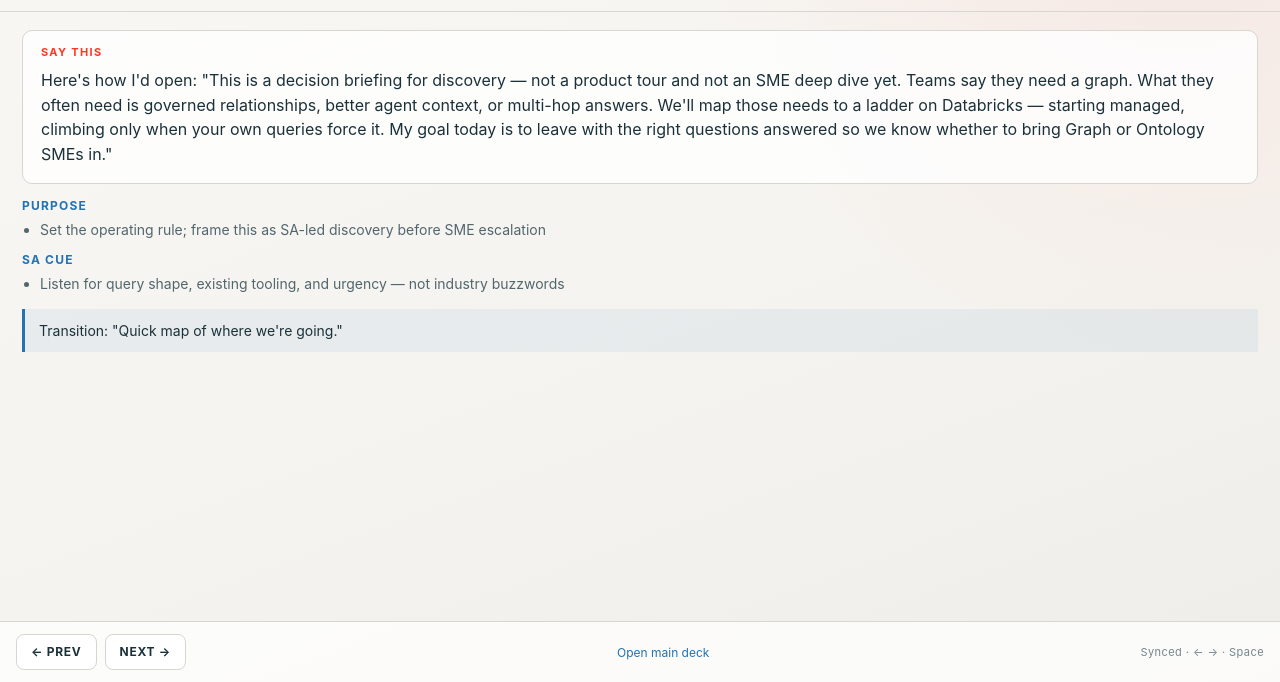
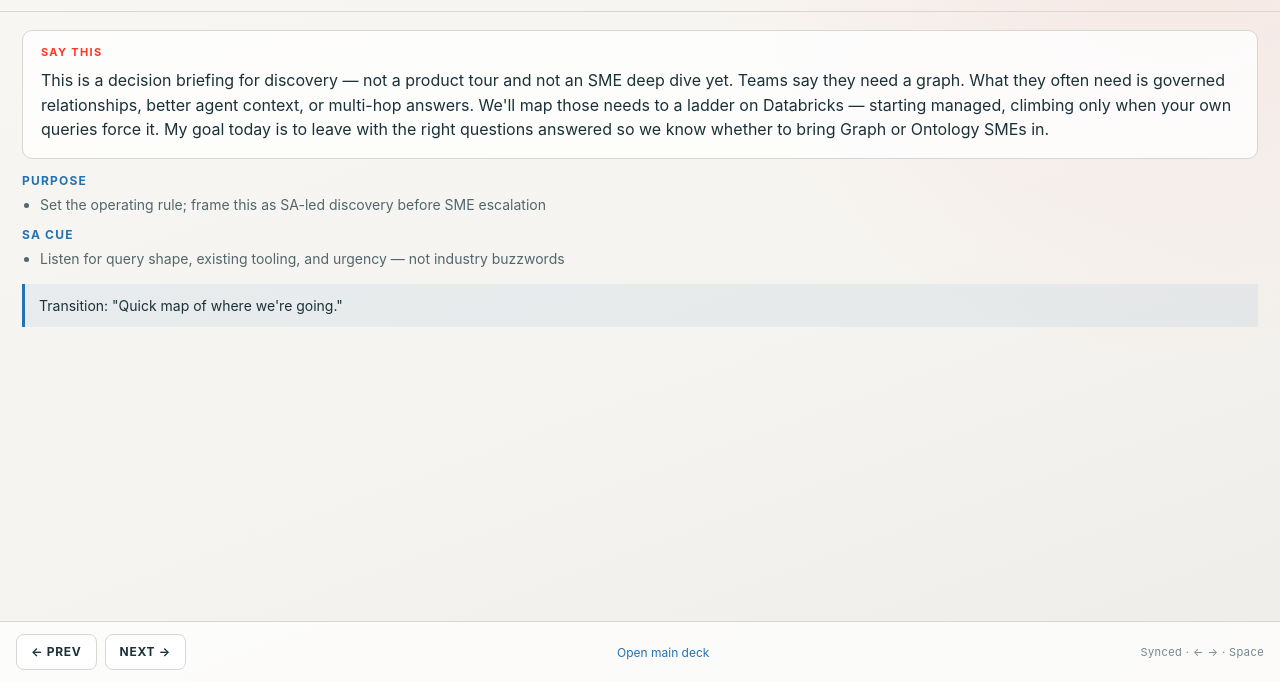
Before and after one commit to chris-messer/graph-sme, a plain HTML site: page graph-sme-speaker-notes.html in a window 1280 px wide. Shown: the part 118-800 px from the top of the page. Drawn offline with Linux system fonts and the light colour scheme.

Commit message:
Remove meta openers from speaker-notes say fields.
Spoken notes now start with what the presenter says to the room instead of "Here's how I'd say/open" wrappers.

```diff
--- a/graph-sme-speaker-notes.html
+++ b/graph-sme-speaker-notes.html
@@ -99,7 +99,7 @@
         {
           title: 'Title',
           onscreen: 'Roadmap to Graph — match need to lowest rung, climb only with proof.',
-          say: 'Here\'s how I\'d open: "This is a decision briefing for discovery — not a product tour and not an SME deep dive yet. Teams say they need a graph. What they often need is governed relationships, better agent context, or multi-hop answers. We\'ll map those needs to a ladder on Databricks — starting managed, climbing only when your own queries force it. My goal today is to leave with the right questions answered so we know whether to bring Graph or Ontology SMEs in."',
+          say: 'This is a decision briefing for discovery — not a product tour and not an SME deep dive yet. Teams say they need a graph. What they often need is governed relationships, better agent context, or multi-hop answers. We\'ll map those needs to a ladder on Databricks — starting managed, climbing only when your own queries force it. My goal today is to leave with the right questions answered so we know whether to bring Graph or Ontology SMEs in.',
           bullets: [
             ['Purpose', ['Set the operating rule; frame this as SA-led discovery before SME escalation']],
             ['SA cue', ['Listen for query shape, existing tooling, and urgency — not industry buzzwords']],
@@ -119,7 +119,7 @@
         {
           title: 'What customers want',
           onscreen: 'Three metrics: 2 families, managed path first, 3 query shapes.',
-          say: 'Here\'s how I\'d say it: "Graph databases and graph virtualization are real categories. Knowledge graphs sit beside them as organizational understanding rendered as interconnected data. In the field, most teams are satisfied with ontology-enriched Genie and a knowledge explorer for agents — not a net-new graph estate. When they do need graph, it\'s usually because of the query shape: algorithms, deep traversal, or structural learning — not because the industry vertical is labeled fraud or supply chain."',
+          say: 'Graph databases and graph virtualization are real categories. Knowledge graphs sit beside them as organizational understanding rendered as interconnected data. In the field, most teams are satisfied with ontology-enriched Genie and a knowledge explorer for agents — not a net-new graph estate. When they do need graph, it\'s usually because of the query shape: algorithms, deep traversal, or structural learning — not because the industry vertical is labeled fraud or supply chain.',
           bullets: [
             ['Purpose', ['Reframe "we need Neo4j" into "what query shape fails today?"']],
             ['Discovery', [
@@ -133,7 +133,7 @@
         {
           title: 'Graph 101',
           onscreen: 'Interactive force graph; hop controls and clickable seed; drag to reposition.',
-          say: 'Here\'s how I\'d say it: "A graph is two sets — entities and relationships. Degree is how busy a node is. A hop is one edge; traversal is walking a path. The trick behind this whole briefing: in the lakehouse the graph is an edge table. Subject, predicate, object. There is no separate magic structure you have to stand up first."',
+          say: 'A graph is two sets — entities and relationships. Degree is how busy a node is. A hop is one edge; traversal is walking a path. The trick behind this whole briefing: in the lakehouse the graph is an edge table. Subject, predicate, object. There is no separate magic structure you have to stand up first.',
           bullets: [
             ['Purpose', ['Demystify graph; plant the edge-table idea']],
             ['How to demo live', [
@@ -151,7 +151,7 @@
         {
           title: 'Ontology · taxonomy · KG',
           onscreen: 'Three cards with mini D3: tree, typed schema, instance network.',
-          say: 'Here\'s how I\'d say it: "Taxonomy is a classification tree. Ontology is the allowed types and rules — the schema of meaning. The knowledge graph is the instance data under that schema. That\'s why Labs splits the work: OntoBricks builds and reasons over the graph; Ontos governs the business meaning. You may need neither on day one if Genie Ontology plus the Glossary already cover the ask."',
+          say: 'Taxonomy is a classification tree. Ontology is the allowed types and rules — the schema of meaning. The knowledge graph is the instance data under that schema. That\'s why Labs splits the work: OntoBricks builds and reasons over the graph; Ontos governs the business meaning. You may need neither on day one if Genie Ontology plus the Glossary already cover the ask.',
           bullets: [
             ['Purpose', ['Separate classification, schema, and instances']],
             ['Key nuance', ['RDF/OWL when formal reasoning matters; LPG when app/analytics Cypher is the culture']],
@@ -165,7 +165,7 @@
         {
           title: 'Managed semantic path',
           onscreen: 'Four-stage flow: Genie Ontology → Glossary → Metric Views → Relationships.',
-          say: 'Here\'s how I\'d say it: "This is now a product surface. Genie Ontology builds a semantic map from tables, queries, dashboards, and docs. You steer it with Knowledge Concepts and the Unity Catalog Glossary. Metric Views give you governed metrics. Relationships is the product-native version of the edge-table pattern we\'ll talk about next. Days to enable, then curation is the work — not a six-week graph program. If this path hasn\'t been tried against your questions, escalate to SME only after that gap is clear."',
+          say: 'This is now a product surface. Genie Ontology builds a semantic map from tables, queries, dashboards, and docs. You steer it with Knowledge Concepts and the Unity Catalog Glossary. Metric Views give you governed metrics. Relationships is the product-native version of the edge-table pattern we\'ll talk about next. Days to enable, then curation is the work — not a six-week graph program. If this path hasn\'t been tried against your questions, escalate to SME only after that gap is clear.',
           bullets: [
             ['Purpose', ['Force the "have you tried the managed path?" gate before SME escalation']],
             ['Discovery', [
@@ -180,7 +180,7 @@
         {
           title: 'Complexity ladder',
           onscreen: 'Five clickable rungs; detail panel shows when / what / timeline.',
-          say: 'Here\'s how I\'d say it: "Read left to right. Rung one is managed. Rung two is an edge table into Genie — often enough for interconnectivity. Rung three standardizes on gold_triplets and puts a Supervisor and explorer on top. Rung four is when queries are genuinely graph-shaped — hop tables or Text-to-SPARQL-to-SQL. Rung five is a dedicated engine or partner database — only when benchmarks prove the simpler rungs short."',
+          say: 'Read left to right. Rung one is managed. Rung two is an edge table into Genie — often enough for interconnectivity. Rung three standardizes on gold_triplets and puts a Supervisor and explorer on top. Rung four is when queries are genuinely graph-shaped — hop tables or Text-to-SPARQL-to-SQL. Rung five is a dedicated engine or partner database — only when benchmarks prove the simpler rungs short.',
           bullets: [
             ['Purpose', ['Give them a shared language for scoping and SME escalation']],
             ['How to demo live', [
@@ -198,7 +198,7 @@
         {
           title: 'gold_triplets contract',
           onscreen: 'D3 network beside gold_triplets; row ↔ edge selection is linked.',
-          say: 'Here\'s how I\'d say it: "This table is the graph. Same contract feeds Genie, UC functions, batch algorithms, and the explorer. Teams that can land gold_triplets — agentically or with their own ETL — get the consumption layer for free."',
+          say: 'This table is the graph. Same contract feeds Genie, UC functions, batch algorithms, and the explorer. Teams that can land gold_triplets — agentically or with their own ETL — get the consumption layer for free.',
           bullets: [
             ['Purpose', ['Make the edge contract visceral; test data readiness']],
             ['How to demo live', [
@@ -217,7 +217,7 @@
         {
           title: 'Decision fork',
           onscreen: 'Prefer lakehouse edges vs when partner/OntoBricks fits.',
-          say: 'Here\'s how I\'d say it: "Default to edges on Databricks. Add a graph engine when you have existing Cypher or SPARQL apps, true sub-second high-concurrency traversal, or formal OWL reasoning. Even then, keep Delta as the system of record and sync outward so Unity Catalog remains the governance anchor. If they already run Neo4j or Stardog, that\'s an integration conversation — often SME territory."',
+          say: 'Default to edges on Databricks. Add a graph engine when you have existing Cypher or SPARQL apps, true sub-second high-concurrency traversal, or formal OWL reasoning. Even then, keep Delta as the system of record and sync outward so Unity Catalog remains the governance anchor. If they already run Neo4j or Stardog, that\'s an integration conversation — often SME territory.',
           bullets: [
             ['Purpose', ['Give an honest fork; flag when to escalate to Graph/Ontology SMEs']],
             ['Discovery', [
@@ -231,7 +231,7 @@
         {
           title: 'Algorithm families',
           onscreen: 'Four clickable algorithm families; each selection redraws the network.',
-          say: 'Here\'s how I\'d say it: "Ninety-five percent of algorithm asks fall into four families: who matters, who clusters, how do I get from A to B, and who looks alike." Click each family as you name it so the network changes from influence, to communities, to a shortest path, to shared-neighbor similarity. Then land the platform point: "On Databricks you run these with NetworkX, SparkGraph, or cuGraph depending on scale. The pattern that scales is to precompute to Delta and serve lookups, not recompute the world on every question."',
+          say: 'Ninety-five percent of algorithm asks fall into four families: who matters, who clusters, how do I get from A to B, and who looks alike. Click each family as you name it so the network changes from influence, to communities, to a shortest path, to shared-neighbor similarity. On Databricks you run these with NetworkX, SparkGraph, or cuGraph depending on scale. The pattern that scales is to precompute to Delta and serve lookups, not recompute the world on every question.',
           bullets: [
             ['Purpose', ['Separate algorithm needs from "we need a graph DB"']],
             ['How to demo live', ['Click all four rows in order; pause briefly on the highlighted path and shared neighbors']],
@@ -247,7 +247,7 @@
         {
           title: 'GraphRAG pattern',
           onscreen: 'Toggle: Plain vector RAG vs Structure-enriched; sample question highlights chunks.',
-          say: 'Here\'s how I\'d say it: "Plain vector search fails on enumeration and cross-document composition. GraphRAG\'s job is to bring relationship structure into retrieval. The field pattern that wins on latency: extract typed edges, embed entity-plus-neighborhood units, and do one fast vector lookup. You get graph-shaped answers without walking the graph at query time. Separately, if the ask is governed agent memory — what the agent is allowed to treat as true — that\'s a ledger and policy layer on top, not just better search."',
+          say: 'Plain vector search fails on enumeration and cross-document composition. GraphRAG\'s job is to bring relationship structure into retrieval. The field pattern that wins on latency: extract typed edges, embed entity-plus-neighborhood units, and do one fast vector lookup. You get graph-shaped answers without walking the graph at query time. Separately, if the ask is governed agent memory — what the agent is allowed to treat as true — that\'s a ledger and policy layer on top, not just better search.',
           bullets: [
             ['Purpose', ['Deflate GraphRAG hype into two concrete patterns']],
             ['How to demo live', [
@@ -265,7 +265,7 @@
         {
           title: 'Operating rule',
           onscreen: 'Six check rows: managed first, contract, benchmark, precompute, Delta SoR, entity resolution.',
-          say: 'Here\'s how I\'d say it: "If you remember six things: try the managed semantic stack; land gold_triplets early; climb only when benchmarks fail; precompute heavy graph work; keep Delta as system of record; and treat entity resolution as first-class — it\'s usually the hardest part of a real knowledge graph. As your SA, I use this list to decide whether we stay in product discovery or bring Graph/Ontology SMEs."',
+          say: 'If you remember six things: try the managed semantic stack; land gold_triplets early; climb only when benchmarks fail; precompute heavy graph work; keep Delta as system of record; and treat entity resolution as first-class — it\'s usually the hardest part of a real knowledge graph. As your SA, I use this list to decide whether we stay in product discovery or bring Graph/Ontology SMEs.',
           bullets: [
             ['Purpose', ['Leave them with a reusable decision checklist; clarify escalate criteria']],
             ['Discovery', [
@@ -298,7 +298,7 @@
         {
           title: 'Close',
           onscreen: 'Lowest rung. Then proof.',
-          say: 'Close with: "Pick the queries that matter. Run them on the managed path or edge-plus-Genie. Climb only when the results demand it. I\'ll help scope that first rung with your team — and bring Graph or Ontology SMEs in when the discovery says we need them."',
+          say: 'Pick the queries that matter. Run them on the managed path or edge-plus-Genie. Climb only when the results demand it. I\'ll help scope that first rung with your team — and bring Graph or Ontology SMEs in when the discovery says we need them.',
           bullets: [
             ['Purpose', ['End on the operating rule and a concrete follow-up']],
             ['Ask', ['Workshop to list benchmark queries, choose rung 1 or 2, and decide SME escalate yes/no']],
```
Also changed, not shown: presentations/graph-sme-speaker-notes.html (+12 -12 lines).
